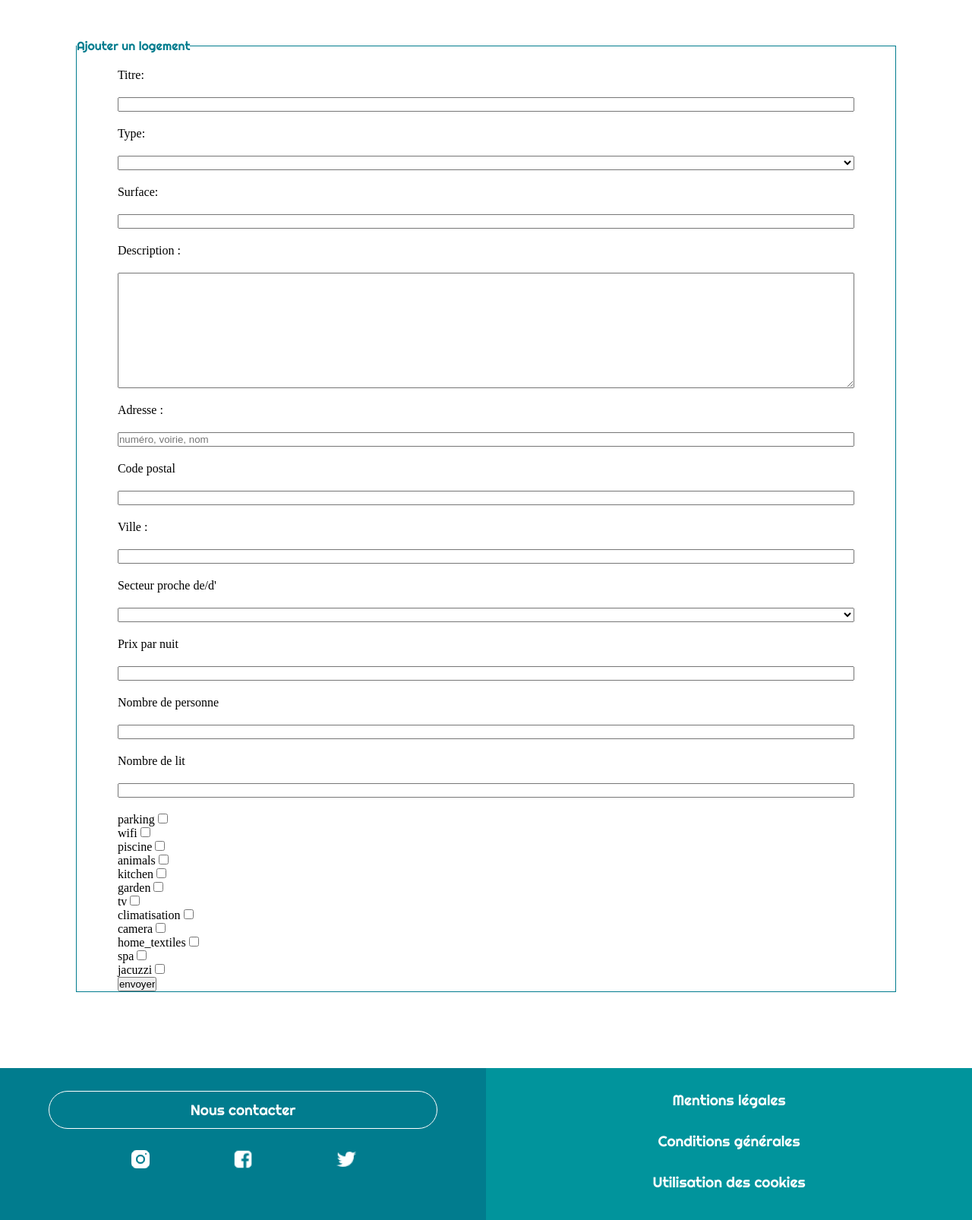
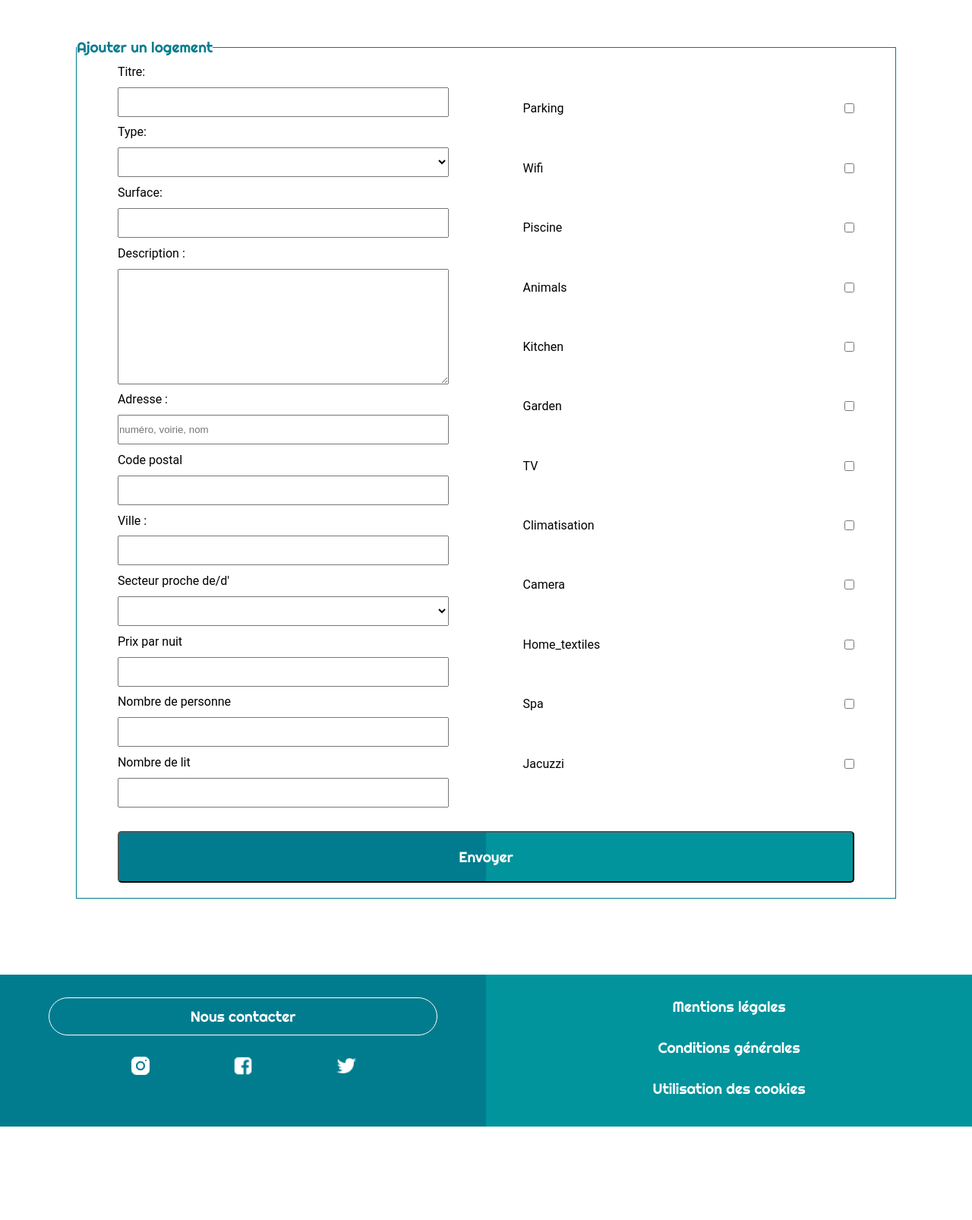
Before and after one commit to sgjiri/homeaway1.0, a PHP site: page /add in a window 1280 px wide. Shown: the part 160-1766 px from the top of the page at 76% size. After the commit the page ends 1643 px from the top, so only its background shows below. Run offline with PHP 8.4, Linux system fonts and the light colour scheme; the visitor is signed in with stand-in values (Sample User, id 1); some libraries are stand-ins or nearby versions.

Commit message:
formulaire ajout de logement

```diff
--- a/asset/css/style.css
+++ b/asset/css/style.css
@@ -46,6 +46,7 @@ header #burgerPhone #searchPhone .iconMenuPhone {
 }
 header #burgerPhone #menuBurger {
   background-color: #017C8E;
+  border-top: 1px solid #fff;
 }
 header #burgerPhone #menuBurger #navConnectPhone,
 header #burgerPhone #menuBurger #navDisconnectPhone {
@@ -73,6 +74,7 @@ header #burgerPhone #menuBurger #navConnectPhone.loginActive ul li a {
 }
 header #burgerPhone #searchPhone {
   background-color: #01949C;
+  border-top: 1px solid #fff;
 }
 header .clearfix:after {
   content: "";
@@ -853,10 +855,52 @@ footer #secondContainerFooter a {
 #formAddLogement fieldset form {
   width: 90%;
   margin: 0 auto;
+  font-family: "Roboto", sans-serif;
 }
 #formAddLogement fieldset form #textField {
   display: flex;
   flex-direction: column;
   justify-content: space-evenly;
   height: 1000px;
+}
+#formAddLogement fieldset form #textField input[type=text], #formAddLogement fieldset form #textField input[type=number], #formAddLogement fieldset form #textField select {
+  padding: 10px 0;
+}
+#formAddLogement fieldset form #checkbox {
+  display: flex;
+  flex-direction: column;
+  justify-content: space-evenly;
+  height: 500px;
+}
+#formAddLogement fieldset form #checkbox div {
+  display: flex;
+  justify-content: space-between;
+}
+#formAddLogement fieldset form input[type=submit] {
+  width: 100%;
+  padding: 20px 0;
+  background: linear-gradient(90deg, rgb(1, 124, 142) 50%, rgb(1, 148, 156) 50%);
+  color: #fff;
+  font-family: "Righteous", cursive;
+  font-size: 1.2rem;
+  margin: 20px 0;
+  border-radius: 5px;
+}
+
+/* section formAddLogement phone*/
+@media screen and (min-width: 800px) {
+  #formAddLogement fieldset legend {
+    font-size: 1.2rem;
+  }
+  #formAddLogement fieldset form {
+    display: flex;
+    flex-wrap: wrap;
+    justify-content: space-between;
+  }
+  #formAddLogement fieldset form #textField, #formAddLogement fieldset form #checkbox {
+    width: 45%;
+  }
+  #formAddLogement fieldset form #checkbox {
+    height: 1000px;
+  }
 }/*# sourceMappingURL=style.css.map */
--- a/asset/css/style.scss
+++ b/asset/css/style.scss
@@ -63,6 +63,7 @@ header {
 
         #menuBurger {
             background-color: $blueDark;
+            border-top: 1px solid $white;
 
             #navConnectPhone,
             #navDisconnectPhone {
@@ -98,6 +99,7 @@ header {
 
         #searchPhone {
             background-color: $bluelight;
+            border-top: 1px solid $white;
         }
 
     }
@@ -1172,19 +1174,64 @@ footer {
         form {
             width: 90%;
             margin: 0 auto;
+            font-family: $roboto;
 
             #textField {
                 display: flex;
                 flex-direction: column;
                 justify-content: space-evenly;
                 height: 1000px;
+                input[type=text], input[type=number], select {
+                    padding: 10px 0;
+                }
             }
-
-
-
+            #checkbox {
+                display: flex;
+                flex-direction: column;
+                justify-content: space-evenly;
+                height: 500px;
+                div {
+                    display: flex;
+                    justify-content: space-between;
+                }
+            }
+            input[type=submit] {
+                width: 100%;
+                padding: 20px 0;
+                background: linear-gradient(90deg, rgba(1, 124, 142, 1) 50%, rgba(1, 148, 156, 1) 50%);
+                color: $white;
+                font-family: $fontTitle;
+                font-size: 1.2rem;
+                margin: 20px 0;
+                border-radius: 5px;
+            }
         }
     }
+}
 
+/* section formAddLogement phone*/
 
+@media screen and (min-width: 800px) {
+    #formAddLogement {
+        fieldset {
+           legend{
+            font-size: 1.2rem;
+           }
+            form {
+              display: flex;
+              flex-wrap: wrap;
+              justify-content:space-between ;
 
-}
+                #textField ,   #checkbox  {
+                   width: 45%;
+                }
+                #checkbox {
+
+                    height: 1000px;
+                }
+
+                }
+
+            }
+        }
+    }
--- a/view/addLogement.html.twig
+++ b/view/addLogement.html.twig
@@ -78,60 +78,60 @@
 
 				<div id="checkbox">
 					<div>
-						<label for="parking">parking</label>
+						<label for="parking">Parking</label>
 						<input type="checkbox" name="parking" id="type" value="1">
 					</div>
 					<div>
 
-						<label for="wifi">wifi</label>
+						<label for="wifi">Wifi</label>
 						<input type="checkbox" name="wifi" id="type" value="1">
 					</div>
 					<div>
-						<label for="piscine">piscine</label>
+						<label for="piscine">Piscine</label>
 						<input type="checkbox" name="piscine" id="type" value="1">
 					</div>
 					<div>
-						<label for="animals">animals</label>
+						<label for="animals">Animals</label>
 						<input type="checkbox" name="animals" id="type" value="1">
 					</div>
 					<div>
-						<label for="kitchen">kitchen</label>
+						<label for="kitchen">Kitchen</label>
 						<input type="checkbox" name="kitchen" id="type" value="1">
 					</div>
 					<div>
-						<label for="garden">garden</label>
+						<label for="garden">Garden</label>
 						<input type="checkbox" name="garden" id="type" value="1">
 					</div>
 					<div>
-						<label for="tv">tv</label>
+						<label for="tv">TV</label>
 						<input type="checkbox" name="tv" id="type" value="1">
 					</div>
 					<div>
-						<label for="climatisation">climatisation</label>
+						<label for="climatisation">Climatisation</label>
 						<input type="checkbox" name="climatisation" id="type" value="1">
 					</div>
 					<div>
-						<label for="camera">camera</label>
+						<label for="camera">Camera</label>
 						<input type="checkbox" name="camera" id="type" value="1">
 					</div>
 					<div>
-						<label for="home_textiles">home_textiles</label>
+						<label for="home_textiles">Home_textiles</label>
 						<input type="checkbox" name="home_textiles" id="type" value="1">
 					</div>
 					<div>
-						<label for="spa ">spa
+						<label for="spa ">Spa
 						</label>
 						<input type="checkbox" name="spa " id="type" value="1">
 					</div>
 					<div>
-						<label for="jacuzzi ">jacuzzi
+						<label for="jacuzzi ">Jacuzzi
 						</label>
 						<input type="checkbox" name="jacuzzi " id="type" value="1">
 					</div>
 				</div>
 
 
-				<input type="submit" name="submit" value="envoyer">
+				<input type="submit" name="submit" value="Envoyer">
 			</fieldset>
 		</form>
 	</section>
```
Also changed, not shown: 1 other file.
